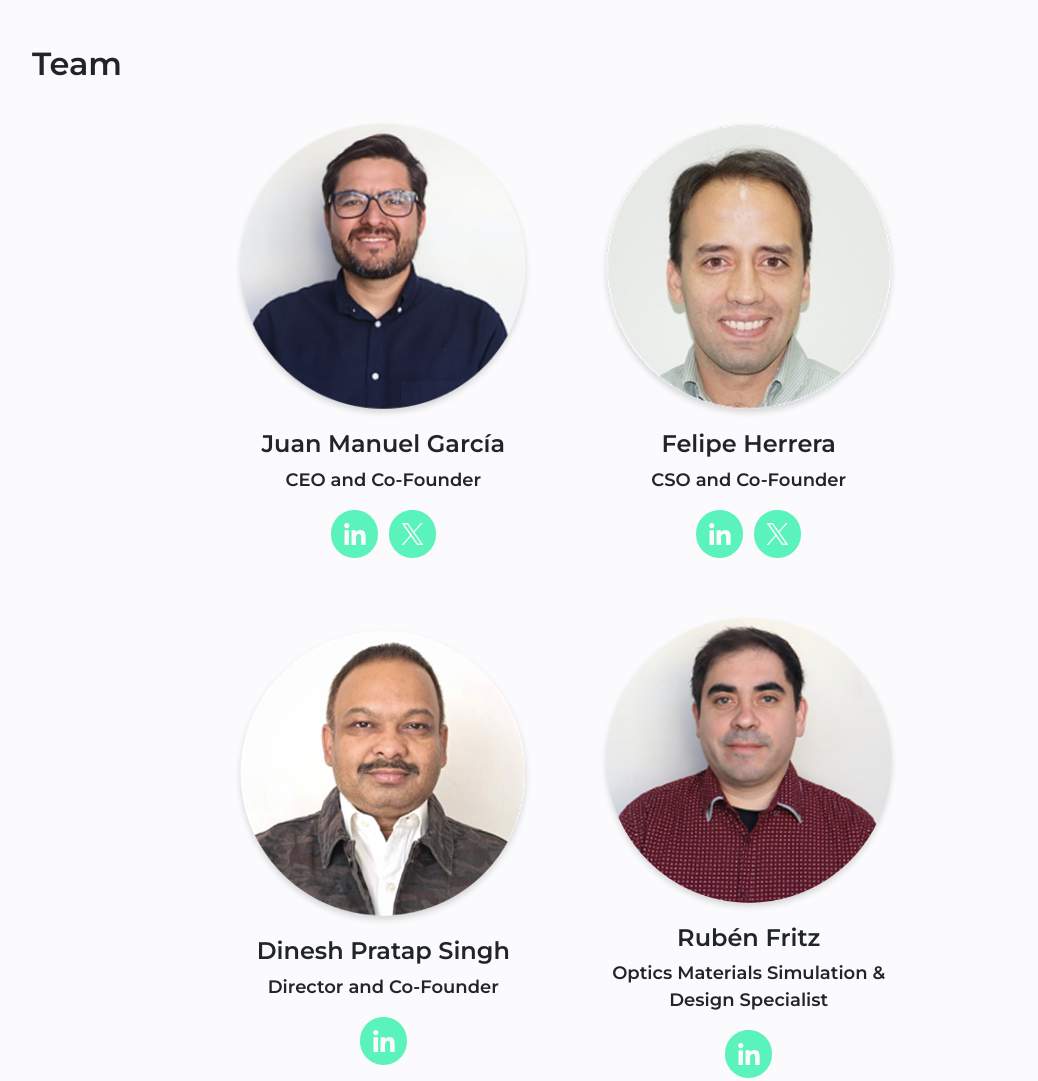
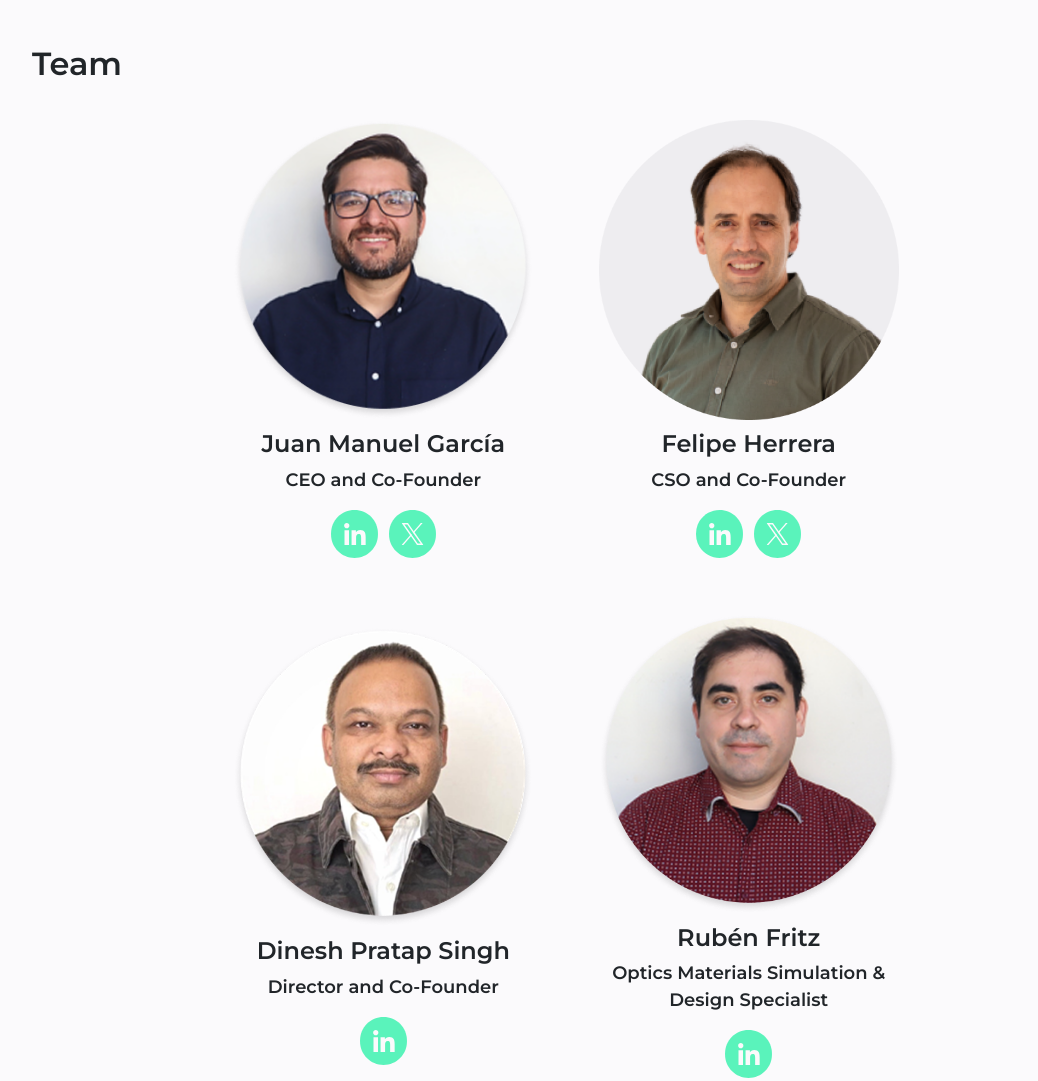
Before and after one commit to rorosandoval/maqi, a plain HTML site: page index.html in a window 1280 px wide. Shown: the part 5117-6198 px from the top of the page, without its empty margins (62-1100 px from the left). Drawn offline with nearby package versions, Linux system fonts and the light colour scheme.

Commit message:
Enhance team bios and news sections in index.html
Added popup content and updated news sections.

```diff
--- a/index.html
+++ b/index.html
@@ -342,6 +342,7 @@
 
 
                 <!-- 1 -->
+                <!--Contenido popup-->
                 <div class="col-12 col-lg-4 box-3"
                     data-bio="Juan Manuel is the founder and Chief Executive Officer (CEO) of MAQI. He holds a PhD degree in Molecular Chemistry from Paul Sabatier University in Toulouse, France. He has 12 years of research experience developing materials for applications in catalysis, sustainability, and optics. Prior to incorporating MAQI, Juan served as an associate researcher at the Venezuelan Institute of Scientific Research from 2013 to 2018, followed by a role as a Postdoctoral Researcher at the University of Santiago de Chile from 2019 to 2023."
                     data-img-src="/public/img/Juan_Manuel_Garcia.png" data-linkedin="https://de.linkedin.com/"
@@ -350,6 +351,9 @@
                     <div class="img-wrapper">
                         <img src="/public/img/Juan_Manuel_Garcia.png" alt="Juan Manual García, CEO and Co-founder">
                     </div>
+                    <!--/ Contenido popup-->
+
+                    <!--Primera Vista -->
                     <h4>Juan Manuel García</h4>
                     <p class="boton-link">CEO and Co-Founder</p>
                     <div class="btn-rrss">
@@ -358,15 +362,16 @@
                         <a class="nav-link active x-btn" href="https://x.com/JuanMChemist" target="_blank"></a>
                     </div>
                 </div>
+                <!-- /1 -->
 
                 <!-- 2 -->
                 <div class="col-12 col-lg-4 box-3"
                     data-bio="Felipe Herrera, PhD in Chemistry from the University of British Columbia (Canada), specialized on Atomic, Molecular, and Optical Physics for quantum control. Following his doctoral studies, he pursued a postdoctoral position at Harvard, further honing his expertise in the intricated quantum field. Since 2014, Felipe has been an outstanding academic at University of Santiago de Chile, where lead of Molecular Quantum Technology Group and contributes his knowledge and expertise to the academy community and. Additionally, he plays a pivotal role as founder of MAQI, serving as its Chief Scientific Officer (CSO), where he leverages his skills to drive technological innovation and advancement in photonic applications."
-                    data-img-src="/public/img/Felipe_Herrera.png" data-linkedin="https://de.linkedin.com/"
+                    data-img-src="/public/img/felipe_herrera-2.png" data-linkedin="https://de.linkedin.com/"
                     data-x="https://x.com/">
 
                     <div class="img-wrapper">
-                        <img src="/public/img/Felipe_Herrera.png" alt="Felipe Herrera, CSO and Co-Founder">
+                        <img src="/public/img/felipe_herrera-2.png" alt="Felipe Herrera, CSO and Co-Founder">
                     </div>
                     <h4>Felipe Herrera</h4>
                     <p class="boton-link">CSO and Co-Founder</p>
@@ -457,6 +462,7 @@
                 </div>
             </div>
             <div class="row justify-content-center py-5">
+                <!--Noticia 1-->
                 <div class="col-12 col-lg-4 box-4">
                     <img src="/public/img/nobel_prize.png" alt="2025 Nobel Prize in Chemistry awarded for breakthroughs in MOF crystal research">
                     <p>November 7, 2025</p>
@@ -468,10 +474,13 @@
                         crystals established the foundation for a new generation of advanced materials, reshaping the
                         future of molecular design, catalysis, and photonics.</p>
                 </div>
+                <!-- /Noticia 1-->
+
+                <!--Noticia 2-->
                 <div class="col-12 col-lg-4 box-4">
                     <img src="/public/img/start_up.png" alt="Start Up Ciencia">
                     <p>November 3, 2025</p>
-                    <h4>Start Up Ciencia</h4>
+                    <h4>Start Up Ciencia winner</h4>
                     <hr class="gradiente-hr">
                     <p>For the second consecutive year, MAQI has been awarded funding from <a
                             href="https://www.minciencia.gob.cl/areas/innovacion-y-emprendimiento/Empresas-Base-Cientifico-Tecnologica/"
@@ -479,6 +488,9 @@
                         run by Chile's National Research and Development Agency that seeks to promote high-potential
                         science and technology-based ventures.</p>
                 </div>
+                <!-- /Noticia 2-->
+
+                <!--Noticia 3-->
                 <div class="col-12 col-lg-4 box-4">
                     <img src="/public/img/Winner_for_Advanced_Materials_Lab.png"
                         alt="Winner for Advanced Materials Lab">
@@ -492,11 +504,17 @@
                         solutions.
                     </p>
                 </div>
+                <!-- /Noticia 3-->
+
             </div>
+
+
+
+<!-- está debajo de load more -->
 
             <div class="collapse" id="moreNews">
                 <div class="row justify-content-center py-5">
-
+                    <!--Noticia 4-->
                     <div class="col-12 col-lg-4 box-4">
                         <img src="/public/img/MAQI_in_the_Berlin_Quantum_Pioneer_Demo_Day.jpg" alt="MAQI in the Berlin Quantum Pioneer Demo Day">
                         <!-- <p>Date</p> -->
@@ -507,7 +525,10 @@
                             early-stage quantum technology startups.
                         </p>
                     </div>
-                    <!-- <div class="col-12 col-lg-4 box-4">
+                    <!--/Noticia 4-->
+                    <!--
+
+                   <div class="col-12 col-lg-4 box-4">
                         <img src="" alt="">
                         <p>Date</p>
                         <h4>Title</h4>
@@ -516,6 +537,7 @@
                             reprehenderit ipsum libero commodi, omnis aliquam rem nesciunt eaque totam maiores impedit
                             nostrum labore doloribus natus distinctio tempora praesentium.</p>
                     </div>
+
                     <div class="col-12 col-lg-4 box-4">
                         <img src="" alt="">
                         <p>Date</p>
@@ -524,7 +546,8 @@
                         <p>Lorem ipsum, dolor sit amet consectetur adipisicing elit. Voluptate rerum possimus
                             reprehenderit ipsum libero commodi, omnis aliquam rem nesciunt eaque totam maiores impedit
                             nostrum labore doloribus natus distinctio tempora praesentium.</p>
-                    </div> -->
+                    </div>
+              -->
 
                 </div>
             </div>
```
